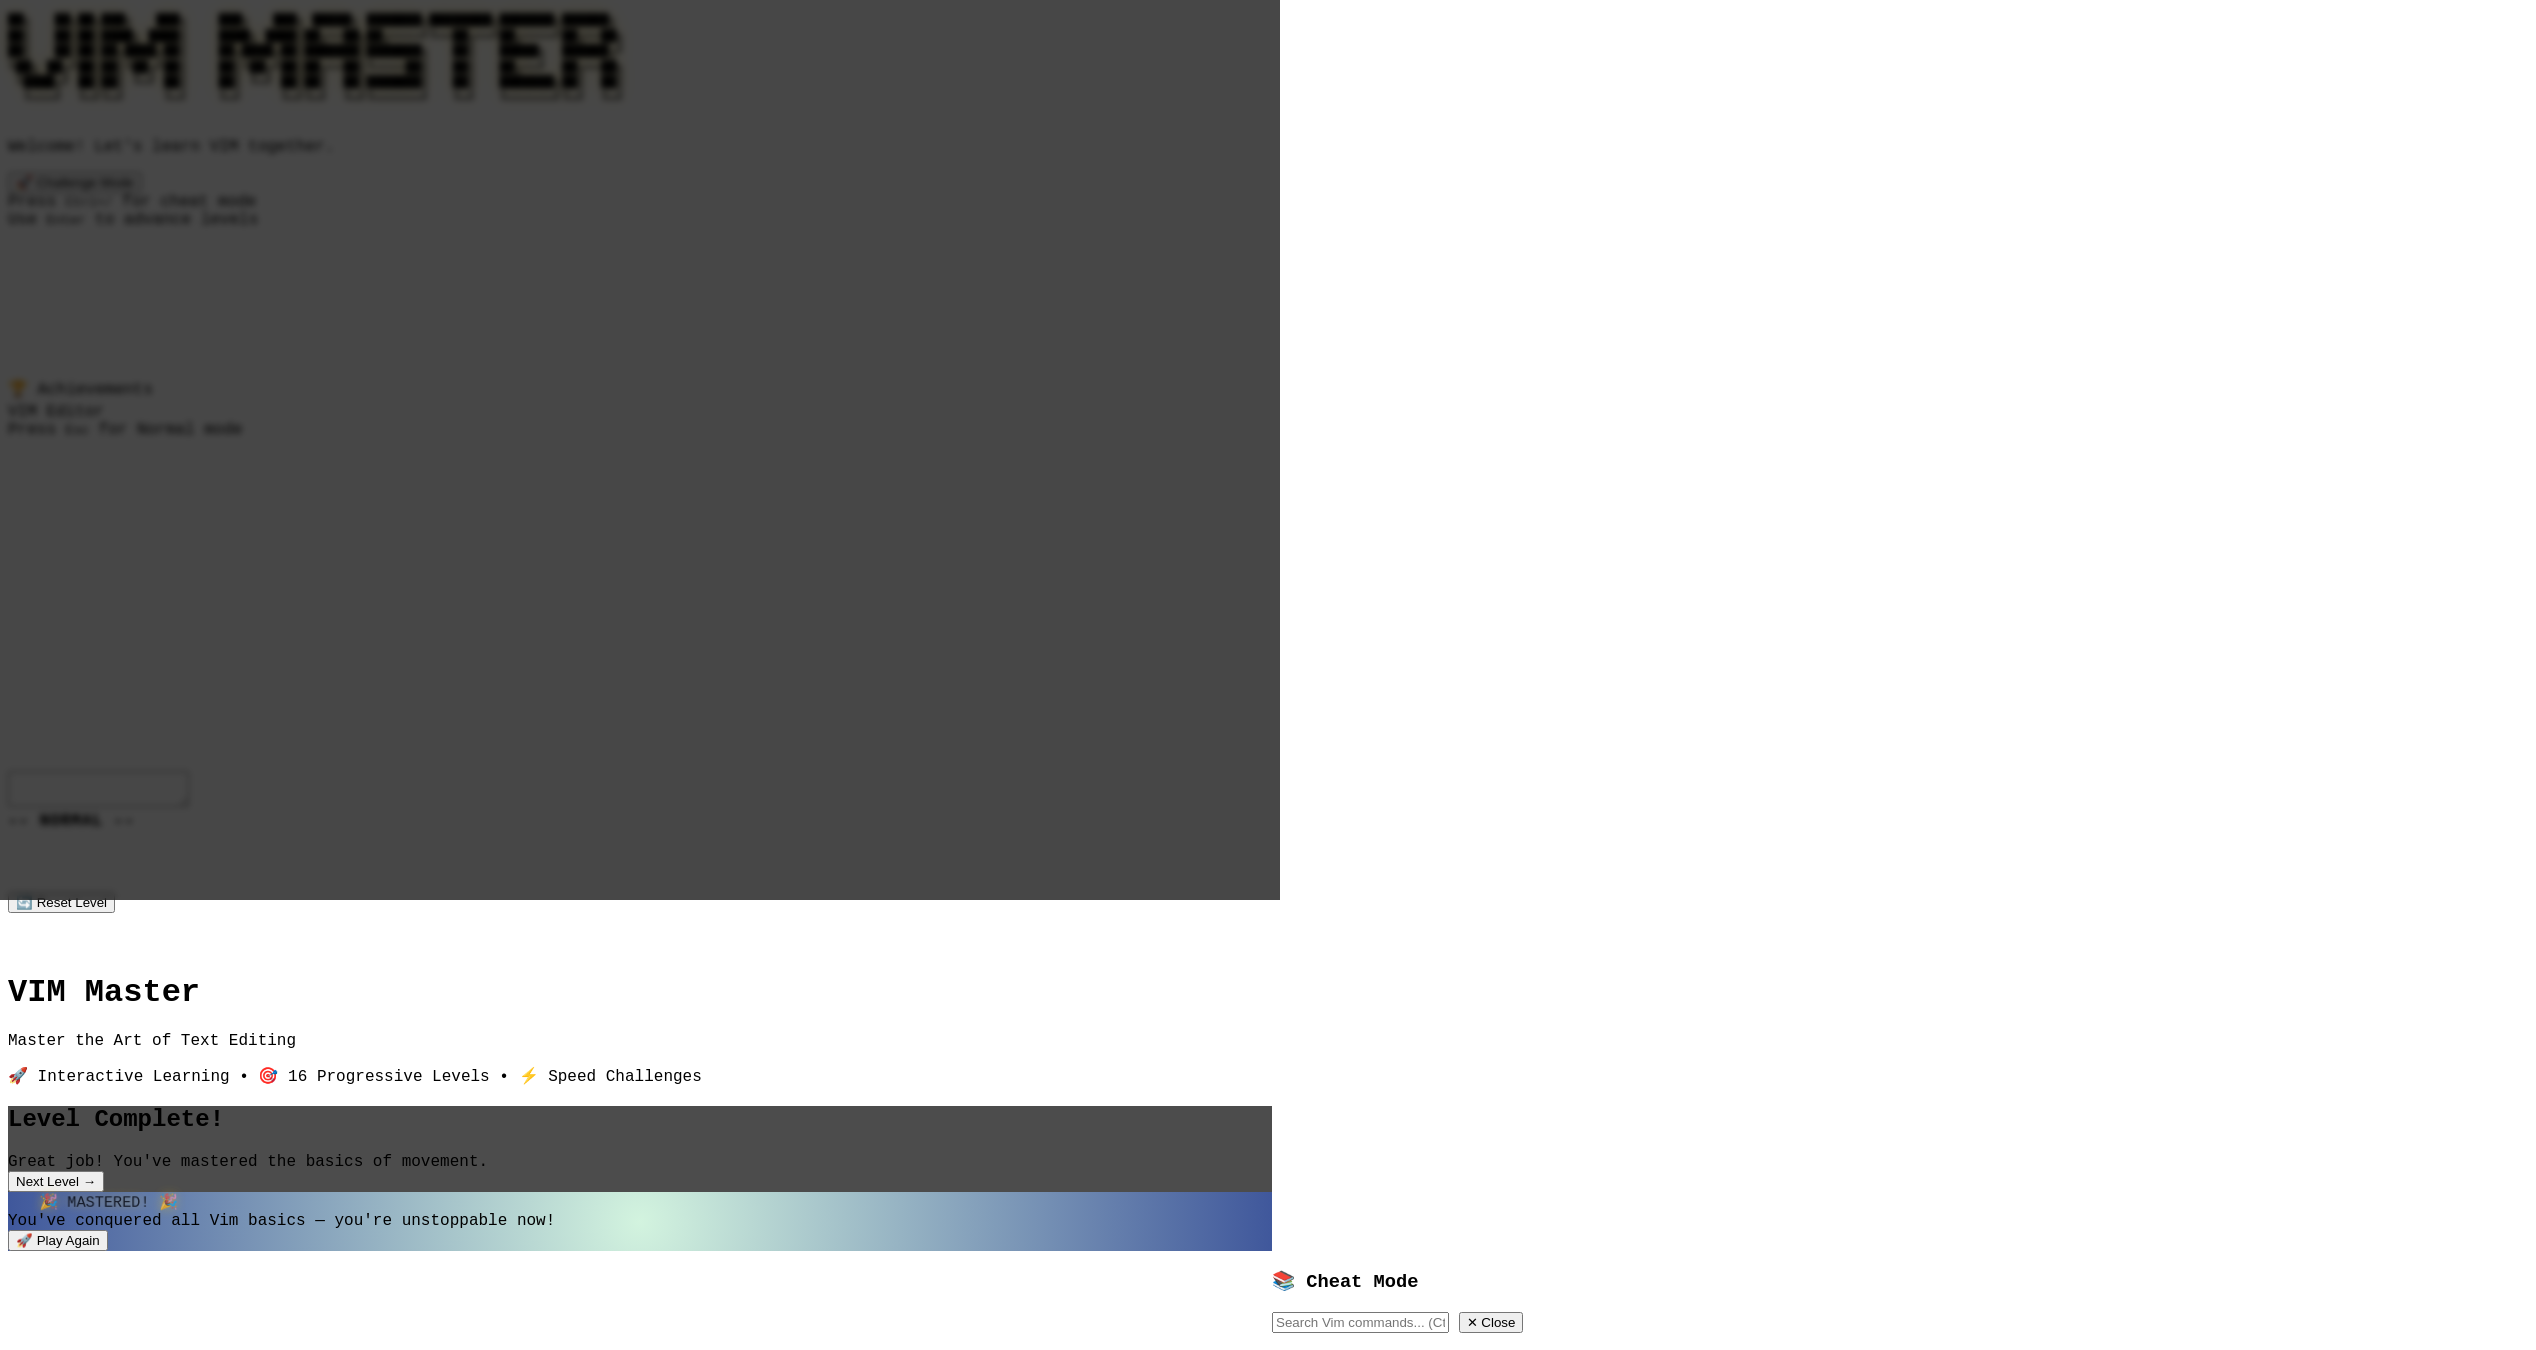
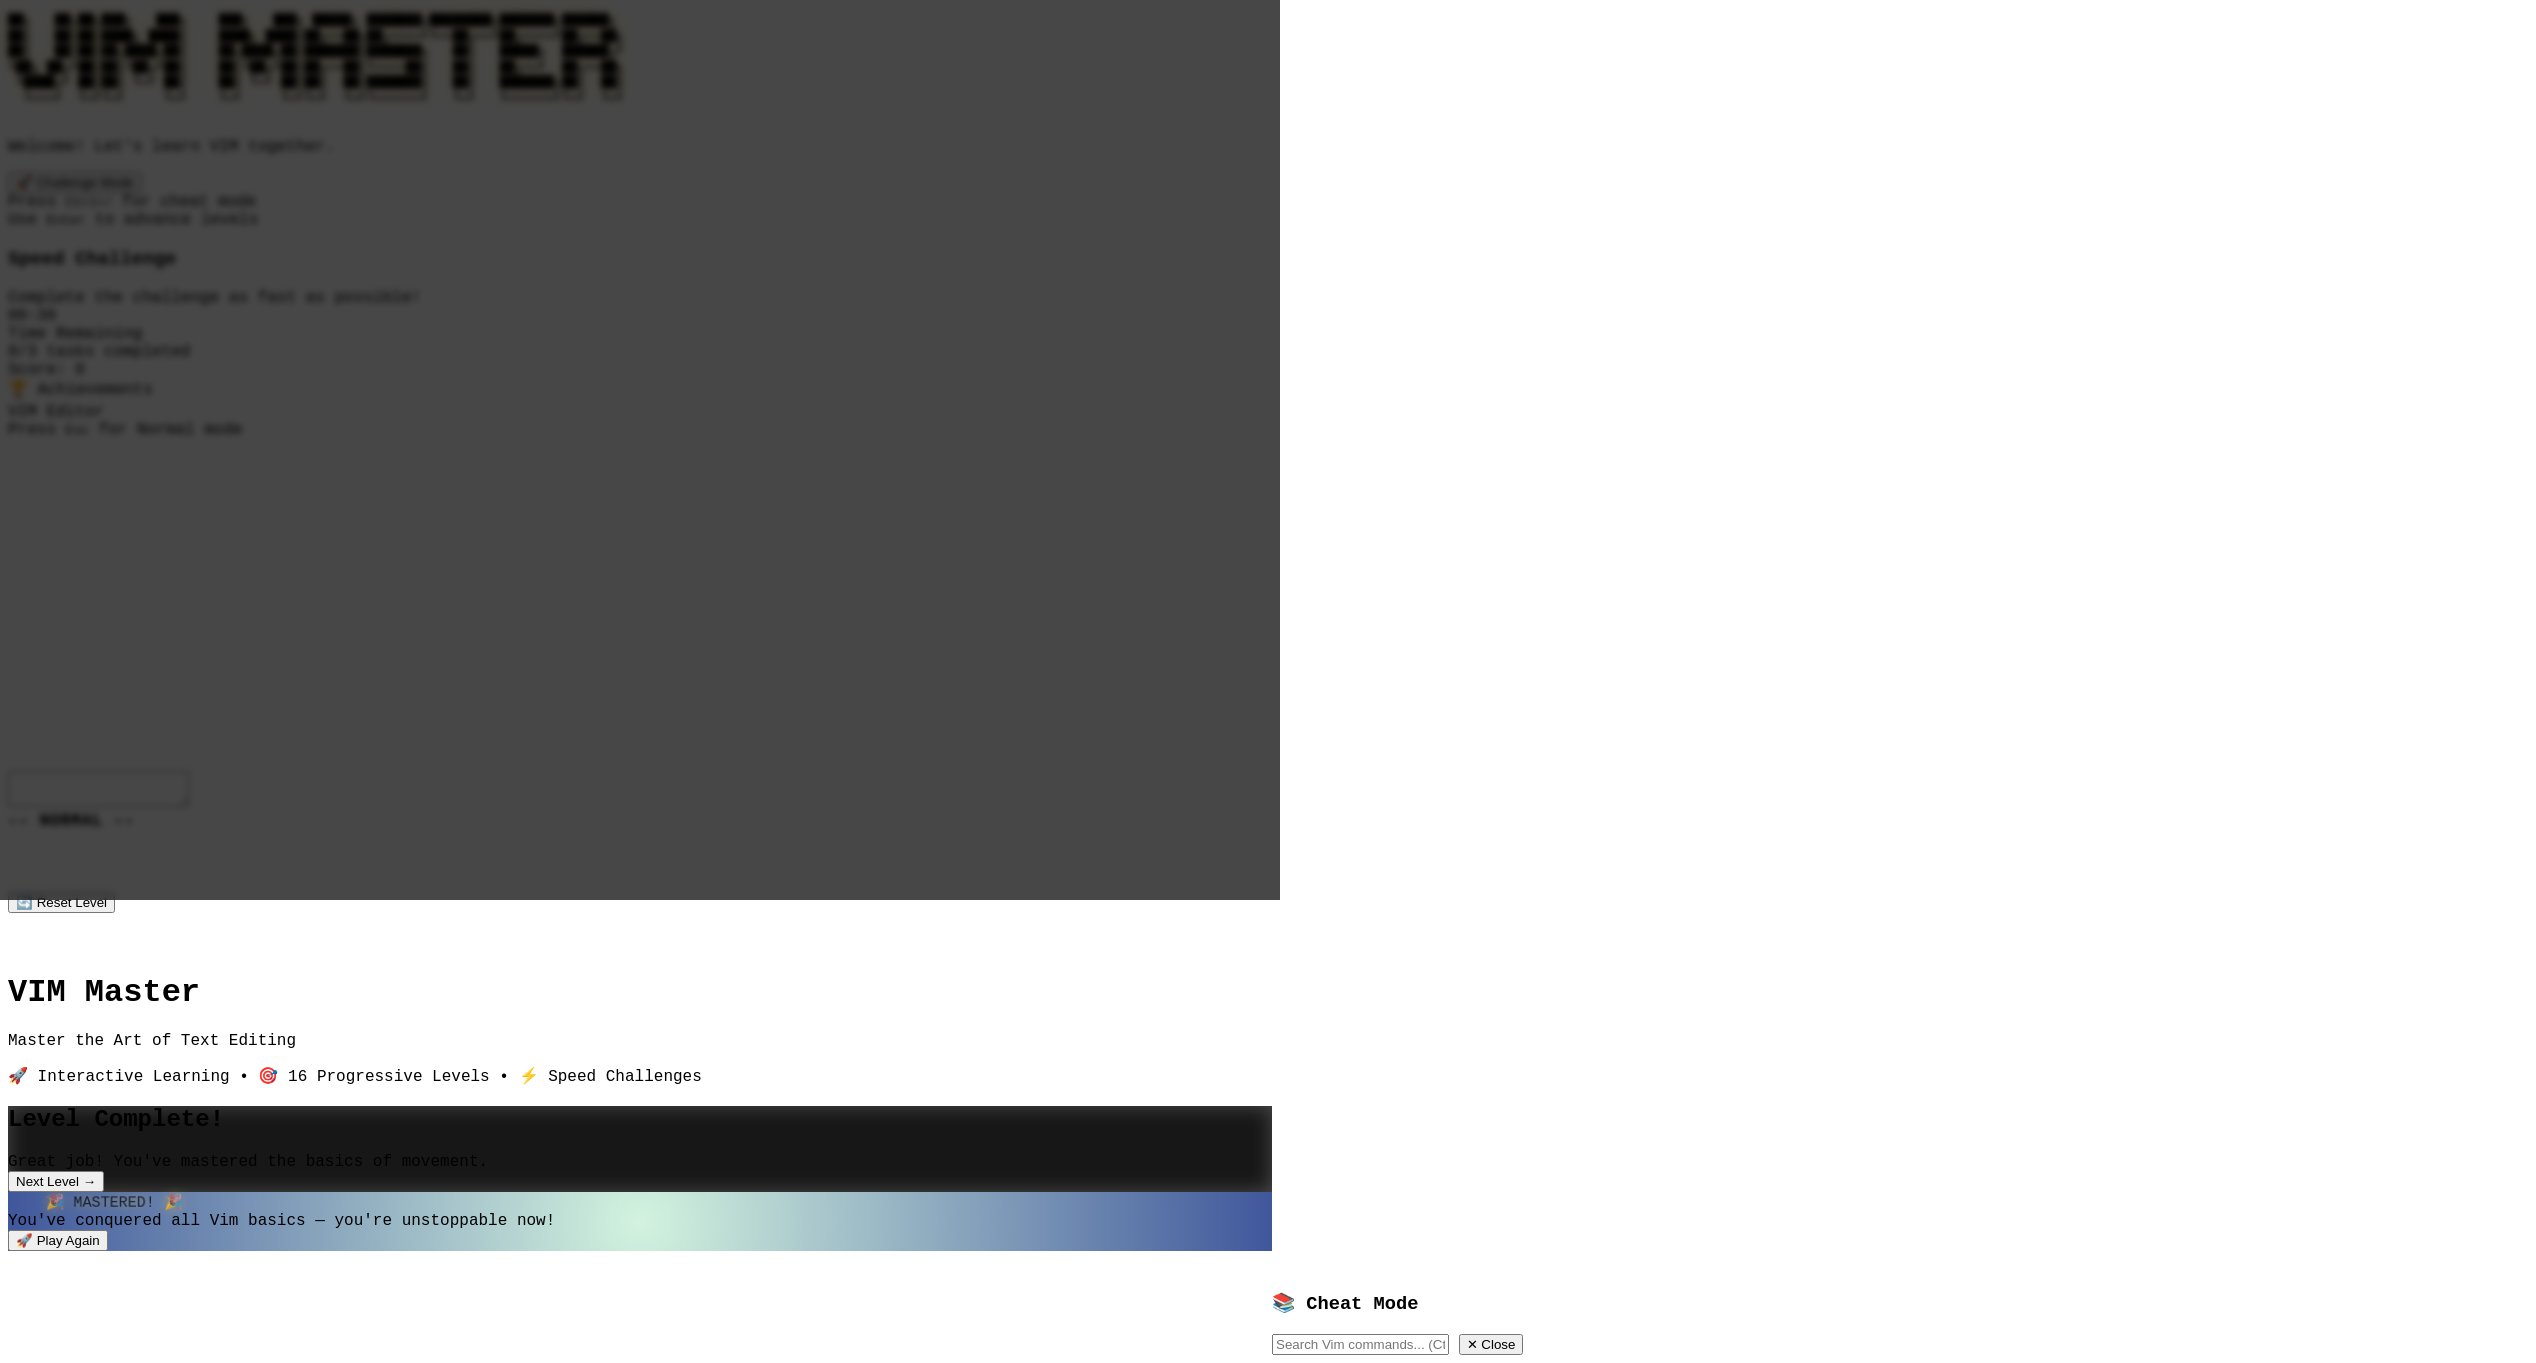

Add subtle motion and retention-ready polish

--- a/css/main.css
+++ b/css/main.css
@@ -72,6 +72,12 @@ body {
 
 .modal-content {
     transition: all 0.3s cubic-bezier(0.4, 0, 0.2, 1);
+    will-change: transform, opacity;
+    box-shadow: 0 24px 48px rgba(0, 0, 0, 0.45);
+}
+
+#modal-content {
+    backdrop-filter: blur(10px);
 }
 
 .level-complete-flash {
@@ -434,6 +440,16 @@ input:focus {
     box-shadow: 0 0 8px rgba(245, 158, 11, 0.6);
 }
 
+.stat-pop {
+    animation: statPop 220ms ease-out;
+}
+
+@keyframes statPop {
+    0% { transform: scale(1); filter: brightness(1); }
+    50% { transform: scale(1.05); filter: brightness(1.15); }
+    100% { transform: scale(1); filter: brightness(1); }
+}
+
 /* First Impression Refresh */
 .hud-shell {
     background: linear-gradient(180deg, rgba(17, 17, 17, 0.96), rgba(24, 24, 24, 0.92));
@@ -596,6 +612,44 @@ input:focus {
     box-shadow: inset 0 0 0 1px rgba(250, 204, 21, 0.08);
 }
 
+#session-progress {
+    box-shadow: inset 0 1px 0 rgba(255, 255, 255, 0.04);
+}
+
+#session-progress-fill {
+    box-shadow: 0 0 10px rgba(242, 197, 92, 0.28);
+}
+
+#badge-toast {
+    opacity: 0;
+    transform: translateX(-50%) translateY(8px) scale(0.98);
+    transition: opacity 180ms ease, transform 180ms ease;
+}
+
+#badge-toast.show {
+    opacity: 1;
+    transform: translateX(-50%) translateY(0) scale(1);
+}
+
+#badge-toast {
+    font-size: 0.95rem;
+    letter-spacing: 0.02em;
+}
+
+#badge-toast::before {
+    content: "🏆";
+    display: inline-block;
+    margin-right: 0.55rem;
+    font-size: 1.2em;
+    vertical-align: middle;
+}
+
+.lesson-complete-summary {
+    display: flex;
+    flex-direction: column;
+    align-items: center;
+}
+
 #editor-feedback {
     min-width: min(320px, calc(100vw - 2rem));
     max-width: 92vw;
@@ -646,6 +700,27 @@ input:focus {
     #editor-feedback {
         top: 5.5rem;
         min-width: min(260px, calc(100vw - 1rem));
+    }
+}
+
+@media (prefers-reduced-motion: reduce) {
+    *, *::before, *::after {
+        animation-duration: 0.01ms !important;
+        animation-iteration-count: 1 !important;
+        transition-duration: 0.01ms !important;
+        scroll-behavior: auto !important;
+    }
+
+    .cursor,
+    .cursor.cursor-insert,
+    .stat-pop {
+        animation: none !important;
+    }
+
+    #session-progress-fill,
+    #badge-toast,
+    #editor-feedback {
+        transition: none !important;
     }
 }
 
